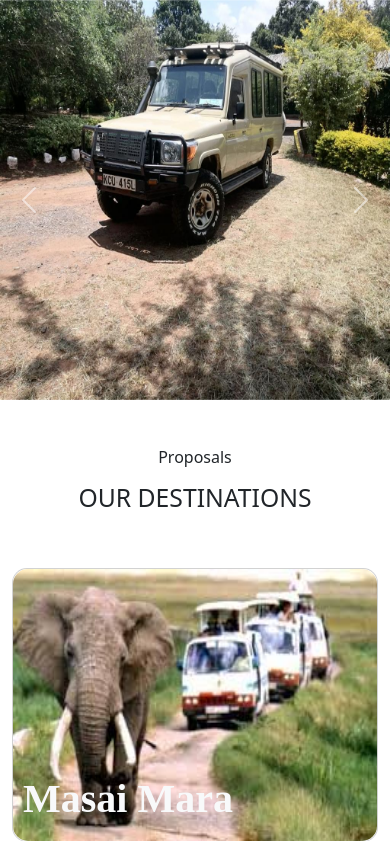
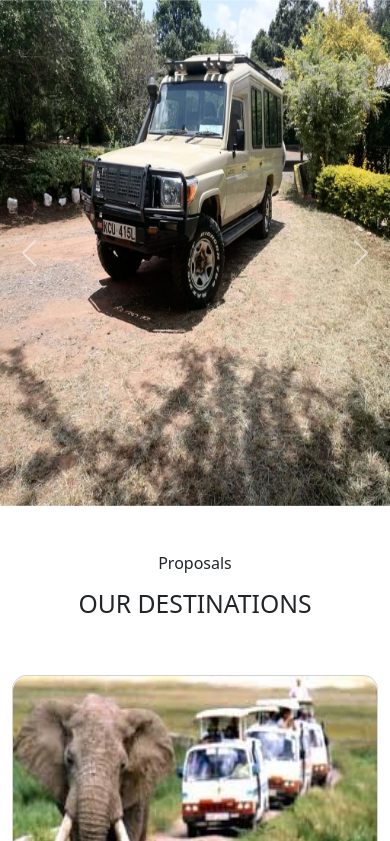
Before and after one commit to muthengicollins8/tours_travel_website, a PHP site: page / in a window 390 px wide. Shown: the part 58-899 px from the top of the page. Run offline with PHP 8.4, Linux system fonts and the light colour scheme; some libraries are stand-ins or nearby versions.

Commit message:
some editting

```diff
--- a/index.php
+++ b/index.php
@@ -13,9 +13,7 @@
       .nav-link{
         color:black;
       }
-      .carousel img{
-        height:88vh !important;
-      }
+
       .carousel-caption{
         font-size:50px !important;
       }
@@ -105,21 +103,21 @@
 <div id="carouselExampleInterval" class="carousel slide  carousel-fade" data-bs-ride="carousel">
   <div class="carousel-inner">
     <div class="carousel-item active" data-bs-interval="5000">
-      <img src="images/gall20.jpg" class="d-block w-100" style="height:400px !important;" alt="tours">
+      <img src="images/gall20.jpg" class="d-block carousel-images w-100" alt="tours">
       <div class="carousel-caption d-none d-md-block">
 
             <p>Experience your vacations in our best rides.</p>
           </div>
     </div>
     <div class="carousel-item" data-bs-interval="5000">
-      <img src="images/tour6.jpg" class="d-block w-100" style="height:400px !important;" alt="tours">
+      <img src="images/tour6.jpg" class="d-block carousel-images w-100" alt="tours">
       <div class="carousel-caption d-none d-md-block">
 
             <p>One of the best hotel serenity you will get to be in.</p>
           </div>
     </div>
     <div class="carousel-item">
-      <img src="images/gall13.jpg" class="d-block w-100" style="height:400px !important;" alt="tours">
+      <img src="images/gall13.jpg" class="d-block carousel-images w-100" alt="tours">
       <div class="carousel-caption d-none d-md-block">
 
             <p>We have choosen the best amenities for your loved ones.</p>
--- a/style.css
+++ b/style.css
@@ -43,6 +43,10 @@
    width: 90%;
 }
 
+.carousel img{
+  height:88vh !important;
+}
+
 @media only screen and (max-width: 768px) {
   /* For mobile phones: */
   .navbar-brand img{
@@ -83,6 +87,10 @@
    width: 100%;
 }
 
+.carousel img{
+  height:60vh !important;
+}
+
 
 
 }
```
